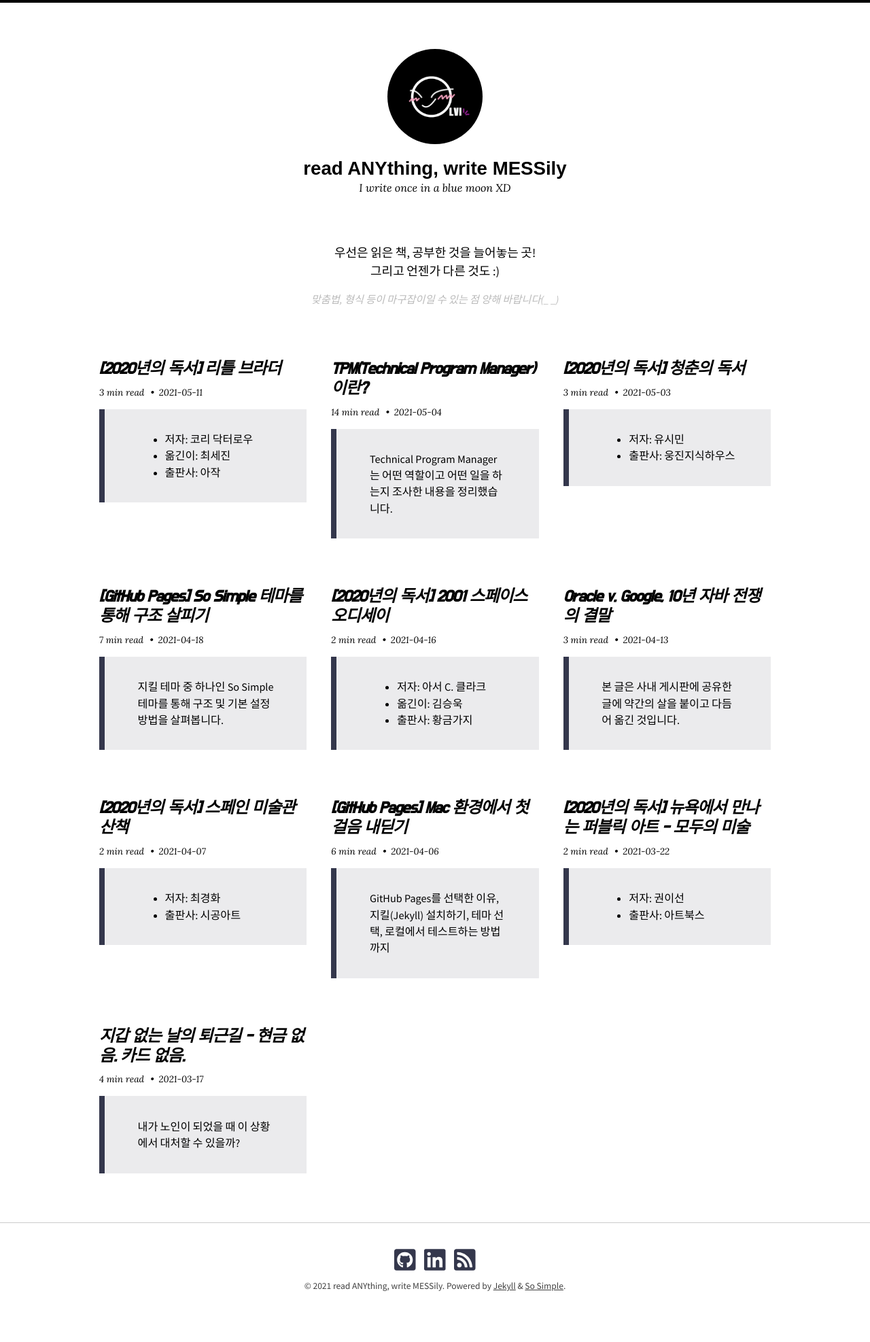
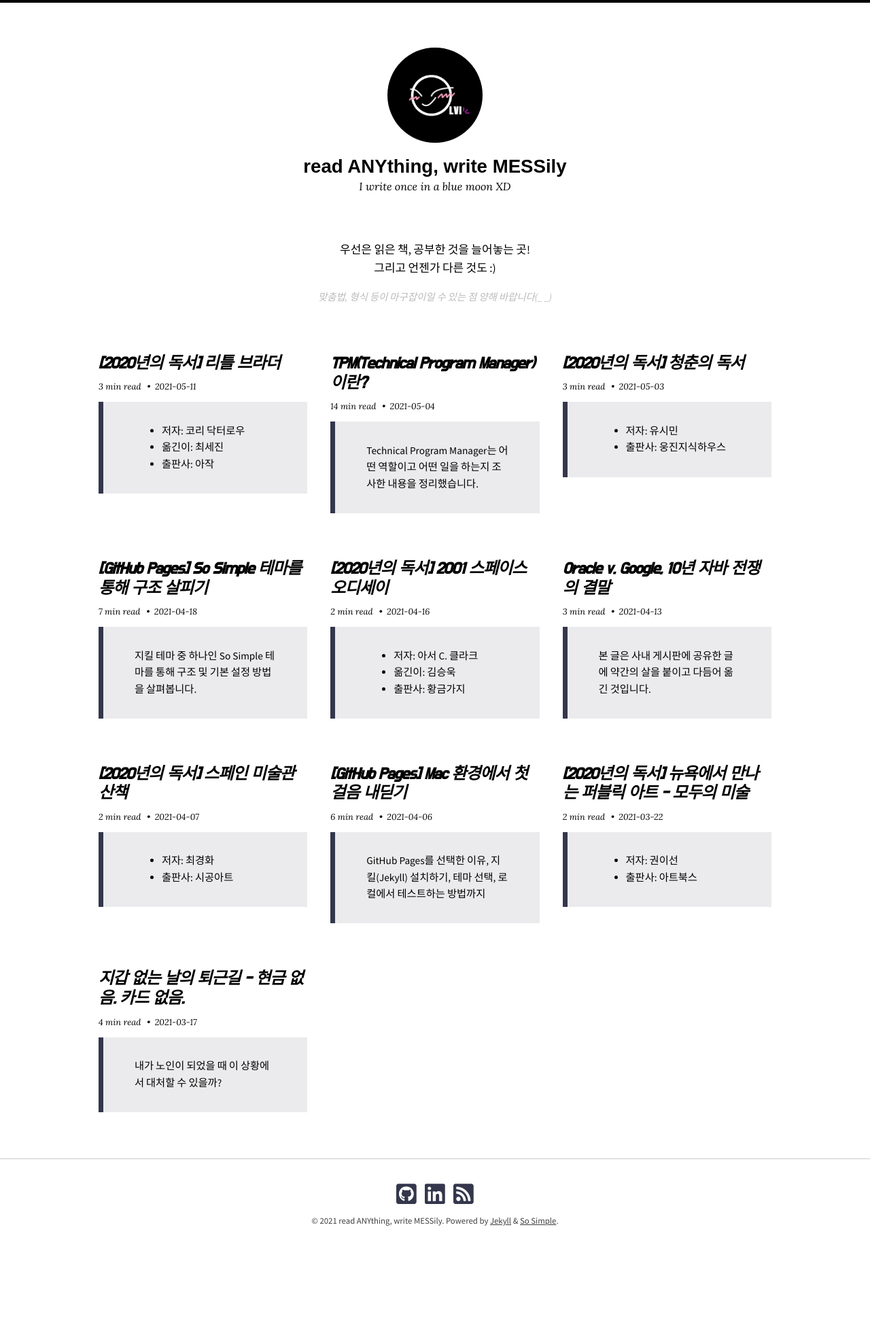
Before and after one commit to olvimama/olvimama.github.io, a Jekyll site: the page built from index.html, in a window 1280 px wide. Shown: the whole page at 68% size. Built offline with Jekyll 4.4.1, drawn with Linux system fonts in a browser that asks for light colours; nearby versions of some CDN libraries; the list of posts is cut into pages by our own code; after the commit the page ends 1874 px from its top, so only the background shows below that.

Commit message:
글 본문 가독성 향상

```diff
--- a/_sass/so-simple/_reset.scss
+++ b/_sass/so-simple/_reset.scss
@@ -31,7 +31,7 @@ html {
 
 body {
   margin: 0;
-  line-height: 1.5;
+  line-height: 1.6;   // [olvi-2021-05-20] improve text readability (old value: 1.5)
 }
 
 /**
--- a/_sass/so-simple/_variables.scss
+++ b/_sass/so-simple/_variables.scss
@@ -13,7 +13,7 @@ $base-font-size: 16px !default;
 $min-vw: $small !default;
 $max-vw: $xlarge !default;
 $min-font-size: 16px !default;
-$max-font-size: 18px !default;
+$max-font-size: 17px !default;   // [olvi-2021-05-20] improve text readability (old value: 18px)
 
 /* Calculate Modular Scale */
 $modular-scale-1: 1.067 !default; /* small */
```
